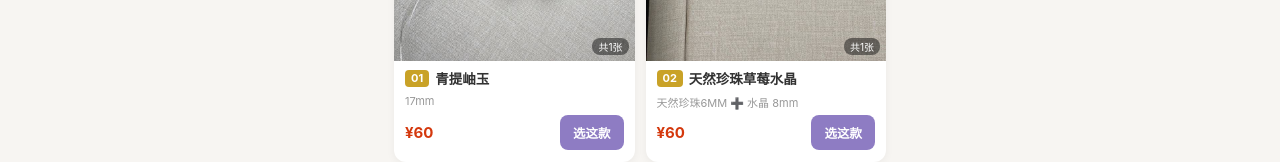
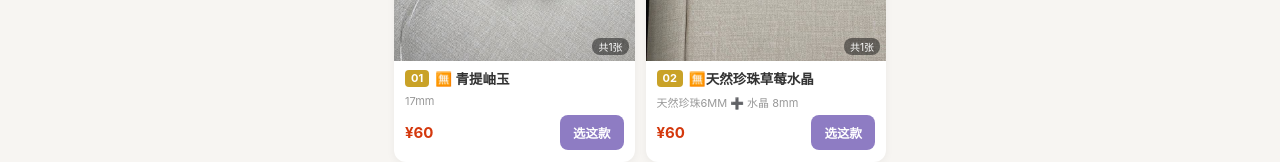
Before and after one commit to LL2858006/shop, a plain HTML site: page index.html in a window 1280 px wide. Shown: the part 360-522 px from the top of the page. Drawn offline with Linux system fonts and the light colour scheme.

Commit message:
publish v8: 12 products

```diff
--- a/index.html
+++ b/index.html
@@ -58,7 +58,7 @@
 <body>
 <div class="header"><h1>乐茵珠宝</h1><p>珍珠 · 水晶手串 ｜ 选中后私聊乐乐，看产品细节</p></div>
 <div class="wrap">
-  <div class="notice"><b>怎么买：</b>点商品看大图 → 点「选这款」→ 选规格（微信号、地址都可留可不留）→ 复制选款单，直接发给店主微信 → 店主确认后转账发货。</div>
+  <div class="notice"><b>怎么买：</b>点商品看大图 → 点「选这款」→ 选规格（微信号、地址都可留可不留）→ 复制选款单，直接发给店主微信→ 店主确认后转账发货。</div>
   <div class="grid" id="grid"></div>
   <div class="foot"><div class="w">直接联系店主微信</div><div class="t">加微信备注「手串」，店主会尽快回复</div></div>
 </div>
@@ -87,7 +87,7 @@
   <button class="back" onclick="location.reload()">继续看别的款式</button>
 </div>
 <script>
-const GOODS = [{"name":"青提岫玉","spec":"17mm","price":60,"img":["/shop/s/img/p0.jpg"]},{"name":"天然珍珠草莓水晶","spec":"天然珍珠6MM ➕ 水晶 8mm","price":60,"img":["/shop/s/img/p1.jpg"]},{"name":"天然多宝手串","spec":"12mm 到14mm","price":39,"img":["/shop/s/img/p2.jpg"]},{"name":"天然珍珠粉水晶","spec":"天然珍珠6mm ➕ 粉水晶10mm","price":60,"img":["/shop/s/img/p3.jpg"]},{"name":"红玛瑙➕黄塔晶","spec":"规格描述","price":49,"img":["/shop/s/img/p4.jpg"]},{"name":"天然珍珠水晶","spec":"天然珍珠10mm ➕4mm  紫水晶 6mm 加 9mm","price":60,"img":["/shop/s/img/p5.jpg"]},{"name":"天然水晶珍珠","spec":"天然5.5 mm  ➕紫水晶9mm","price":39.9,"img":["/shop/s/img/p6.jpg"]}];
+const GOODS = [{"name":"🈚️ 青提岫玉","spec":"17mm","price":60,"img":["/shop/s/i8/p0.jpg"]},{"name":"🈚️天然珍珠草莓水晶","spec":"天然珍珠6MM ➕ 水晶 8mm","price":60,"img":["/shop/s/i8/p1.jpg"]},{"name":"天然多宝手串","spec":"12mm 到14mm","price":39,"img":["/shop/s/i8/p2.jpg"]},{"name":"天然珍珠粉水晶","spec":"天然珍珠6mm ➕ 粉水晶10mm","price":60,"img":["/shop/s/i8/p3.jpg"]},{"name":"红玛瑙➕黄塔晶","spec":"规格描述","price":49,"img":["/shop/s/i8/p4.jpg"]},{"name":"天然珍珠水晶","spec":"天然珍珠10mm ➕4mm  紫水晶 6mm 加 9mm","price":60,"img":["/shop/s/i8/p5.jpg"]},{"name":"天然淡水珍珠 满天星","spec":"S925纯银链子 ➕天然珍珠  4到5mm","price":150,"img":["/shop/s/i8/p6.jpg","/shop/s/i8/p7.jpg"]},{"name":"多宝水晶","spec":"天然水晶14 --10mm","price":60,"img":["/shop/s/i8/p8.jpg"]},{"name":"天然珍珠兔毛水晶","spec":"天然珍珠10mm 兔毛水晶8mm","price":60,"img":["/shop/s/i8/p9.jpg"]},{"name":"浅黄兔毛水晶","spec":"水晶7mm 加 镀金配饰（合金）","price":39,"img":["/shop/s/i8/p10.jpg"]},{"name":"白阿赛多宝水晶","spec":"天然水晶13mm -10mm","price":60,"img":["/shop/s/i8/p11.jpg"]},{"name":"白幽灵黄飘花","spec":"12到13mm","price":60,"img":["/shop/s/i8/p12.jpg"]}];
 // 兼容旧数据：img 是字符串时转成数组
 GOODS.forEach(function(g){
   if(typeof g.img === 'string'){ g.img = g.img ? [g.img] : []; }
```
